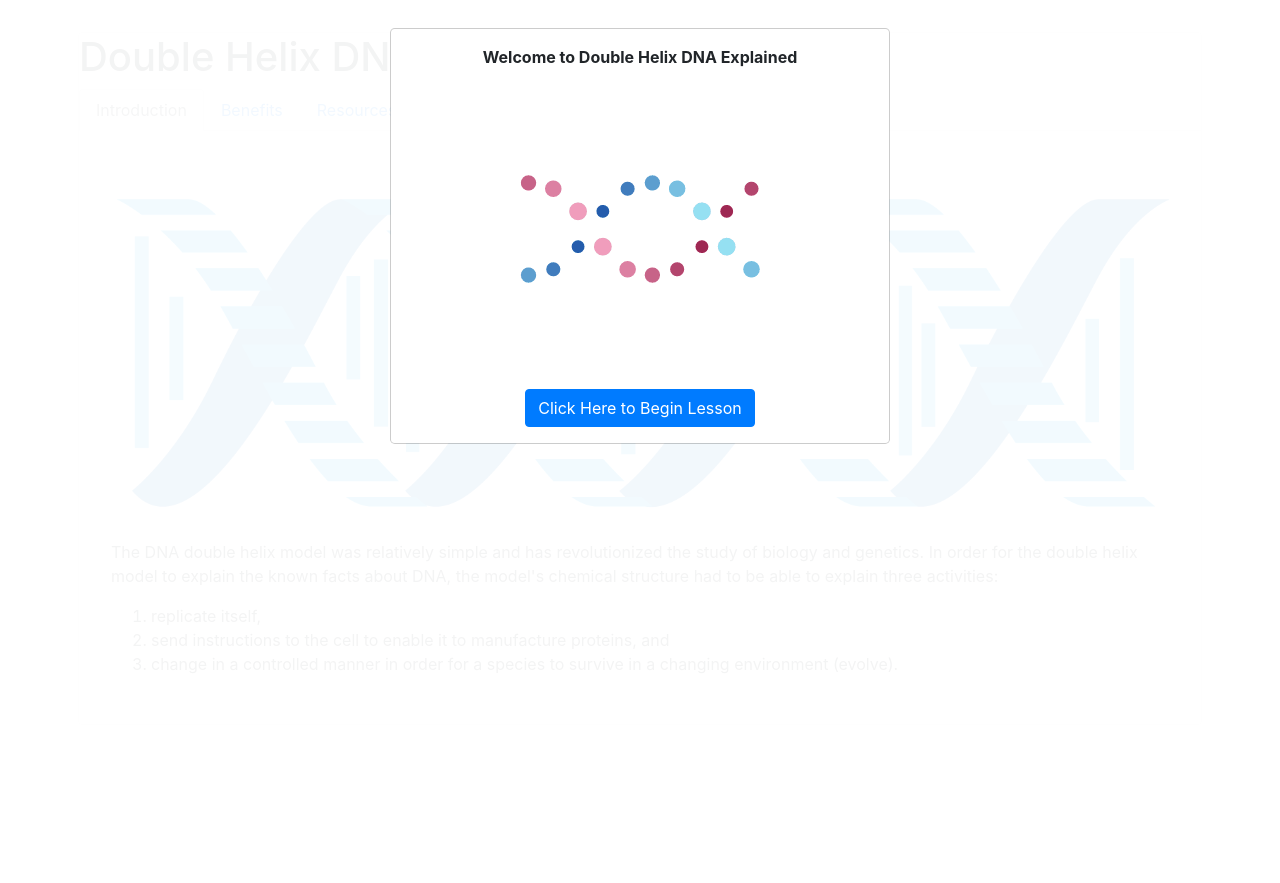
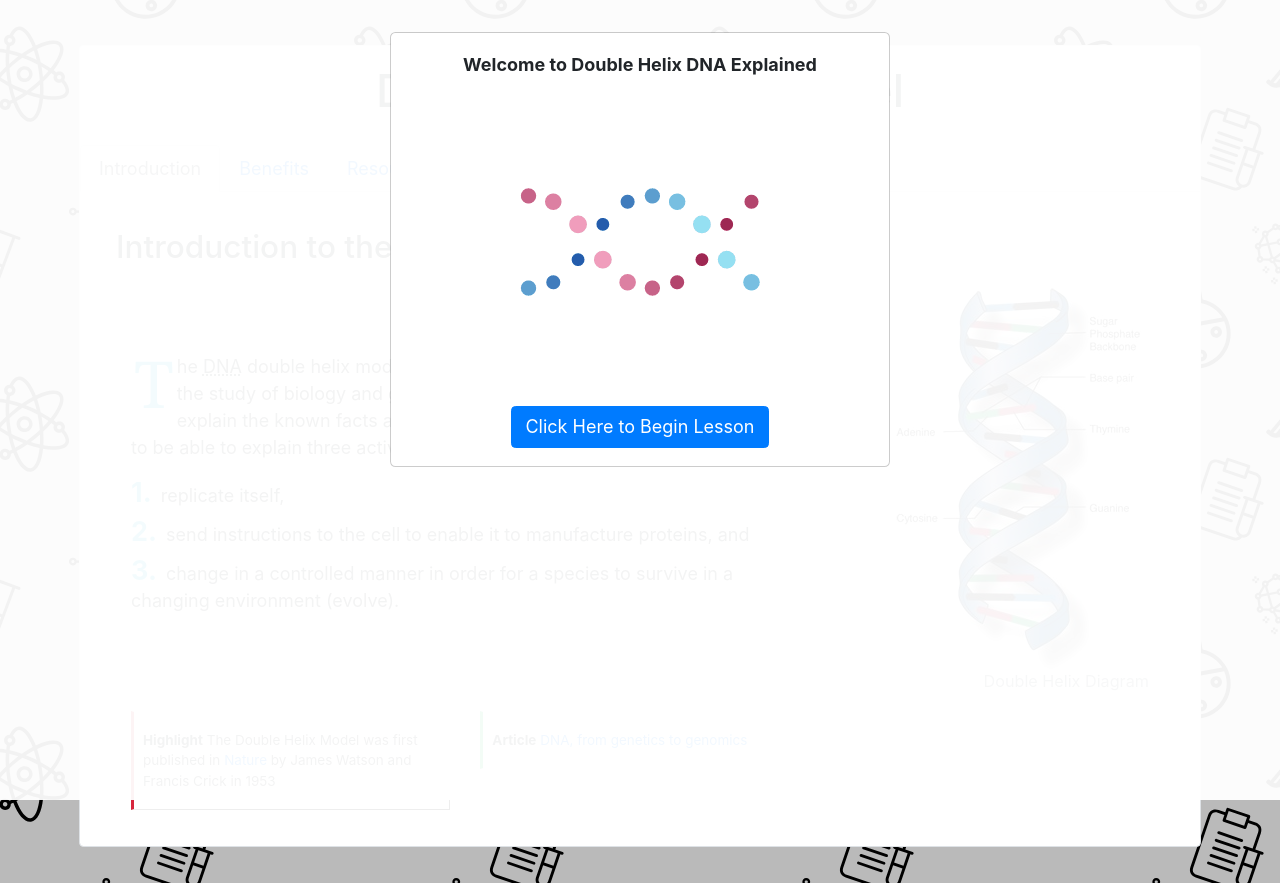
Before and after one commit to MDykeman/dbl-helix, a website: page index.html in a window 1280 px wide. Before the commit the page ends 800 px from the top, so only its background shows below. Drawn offline with nearby package versions, Linux system fonts and the light colour scheme.

Commit message:
Adding more context markup and styling as well as a svg background

```diff
--- a/Gruntfile.js
+++ b/Gruntfile.js
@@ -12,11 +12,27 @@ module.exports = function (grunt) {
             options: {
                 map: true,
                 processors: [
-                    require('autoprefixer')({browsers: ['last 1 version']})
+                    require('autoprefixer')({
+                        browsers: ['last 1 version']
+                    })
                 ]
             },
             dist: {
                 src: 'src/css/styles.css'
+            }
+        },
+        browserSync: {
+            dev: {
+                bsFiles: {
+                    src: [
+                        'src/sass/style.scss',
+                        'index.html'
+                    ]
+                },
+                options: {
+                    watchTask: true,
+                    server: './'
+                }
             }
         },
         watch: {
@@ -30,9 +46,12 @@ module.exports = function (grunt) {
         }
     });
 
+
     grunt.loadNpmTasks('grunt-postcss');
     grunt.loadNpmTasks('grunt-contrib-sass');
+    grunt.loadNpmTasks('grunt-browser-sync');
     grunt.loadNpmTasks('grunt-contrib-watch');
-    grunt.registerTask('default', ['watch', 'sass', 'postcss:dist']);
+
+    grunt.registerTask('default', ['watch', 'browserSync']);
 
 };
--- a/index.html
+++ b/index.html
@@ -16,7 +16,7 @@
 
 <body>
 
-    <div class="container d-flex h-100">
+    <div class="container d-flex h-100 mt-2">
         <div class="row align-self-center">
             <div class="app-wrapper">
 
@@ -38,23 +38,69 @@
                 <div class="tab-content" id="myTabContent">
                     <div class="tab-pane fade show active" id="intro" role="tabpanel" aria-labelledby="home-tab">
 
-                        <img class="img-fluid" src="src\assets\double-helix.png" alt="Double Helix Graphic">
 
-                        <p>The DNA double helix model was relatively simple and has revolutionized the study of biology
+                        <div class="container-fluid">
+                            <div class="row">
+                                <h3>Introduction to the Double Helix Model</h3>
+                            </div>
+                            <div class="row align-items-center">
+                                <div class="col-md-8">
+                                    <p class="intro-paragraph">
+                                        The <abbr title="deoxyribonucleic acid">DNA</abbr> double helix model was
+                                        relatively simple
+                                        and has
+                                        revolutionized the study of biology
                                         and
-                            genetics. In order for the double helix model to explain the known facts about DNA, the
+                                        genetics. In order for the double helix model to explain the known facts about
+                                        DNA,
+                                        the
                                         model's
                                         chemical structure had to be able to explain three activities:
                                         <ol>
                                             <li>replicate itself,</li>
-                                <li>send instructions to the cell to enable it to manufacture proteins, and </li>
-                                <li>change in a controlled manner in order for a species to survive in a changing
+                                            <li>send instructions to the cell to enable it to manufacture proteins, and
+                                            </li>
+                                            <li>change in a controlled manner in order for a species to survive in a
+                                                changing
                                                 environment
                                                 (evolve).</li>
                                         </ol>
                                     </p>
                                 </div>
+                                <div class="col-md-4">
+                                    <figure>
+                                        <img class="img-fluid" src="src\assets\double_helix_diagram.jpg" alt="Double Helix Diagram">
+                                        <figcaption class="figure-caption text-right">Double Helix Diagram</figcaption>
+                                    </figure>
+                                </div>
+
+                            </div>
+                            <div class="row">
+                                <div class="col-md-4">
+                                    <div class="resources-wrapper important">
+                                        <strong class="resource-label">Highlight</strong> The Double Helix Model was
+                                        first published in <a href="https://www.nature.com/" target="_blank" rel="noopener noreferrer">Nature</a>
+                                        by James Watson and Francis Crick in 1953
+                                    </div>
+                                </div>
+                                <div class="col-md-4">
+                                    <div class="resources-wrapper article">
+                                        <strong class="resource-label">Article</strong> <a href="https://blog.insito.me/dna-from-genetics-to-genomics-752fc3c82a4e"
+                                            target="_blank" rel="noopener noreferrer">DNA, from genetics to genomics</a>
+                                    </div>
+                                </div>
+                            </div>
+                        </div>
+
+                    </div>
+
+
                     <div class="tab-pane fade" id="benefits" role="tabpanel" aria-labelledby="profile-tab">
+
+
+                        <div class="row">
+                            <h3>Benefits of the Double Helix Model</h3>
+                        </div>
                         <p>Once the model was proposed, Watson and Crick and many others now turned to exploring how
                             DNA
                             went
--- a/package.json
+++ b/package.json
@@ -23,6 +23,7 @@
   "devDependencies": {
     "autoprefixer": "^9.2.0",
     "grunt": "^1.0.3",
+    "grunt-browser-sync": "^2.2.0",
     "grunt-cli": "^1.3.1",
     "grunt-contrib-sass": "^1.0.0",
     "grunt-contrib-watch": "^1.1.0",
--- a/src/js/index.js
+++ b/src/js/index.js
@@ -1,3 +1,3 @@
-$(window).on('load', function () {
-    $('#welcomeModal').modal('show');
-});
+ $(window).on('load', function () {
+     $('#welcomeModal').modal('show');
+ });
--- a/src/sass/style.scss
+++ b/src/sass/style.scss
@@ -1,11 +1,87 @@
+$primary-col: #23b3d3;
+$important-col: #d7263d;
+$resource-col: #20bf55;
+$attention-col: #fde74c;
+
+:root {
+    font-size: 18px;
+}
+
+body {
+    background-image: url('/src/assets/bg-pattern.svg')
+}
+
 .app-wrapper {
+    background: #fff;
     margin: 2rem .5rem;
     border: solid 1px #dee2e6;
+    border-radius: .25rem;
 
-    border-radius: .25rem;
+    h1 {
+        padding: 1rem;
+        text-align: center;
+    }
 
     .tab-content {
         padding: 2rem;
+
+        ol {
+            list-style: none;
+            counter-reset: 're-styled-list-items';
+            margin: 0;
+            padding: 0;
+
+            li {
+                counter-increment: re-styled-list-items;
+                font-size: 1rem;
+                margin-bottom: 0.5rem;
+
+                &::before {
+                    content: counter(re-styled-list-items) ".";
+                    font-weight: bold;
+                    font-size: 1.5rem;
+                    margin-right: 0.5rem;
+                    line-height: 1;
+                    color: $primary-col;
+                }
+            }
+        }
+
+        figure img {
+
+            float: right;
+        }
+
+        figcaption {
+            clear: both;
+        }
+
+        .intro-paragraph::first-letter {
+            font-size: 3.6rem;
+            font-family: Cambria, Cochin, Georgia, Times, 'Times New Roman', serif;
+            color: $primary-col;
+            line-height: .83;
+            padding-top: 4px;
+            padding-right: 3px;
+            padding-left: 3px;
+            display: block;
+            position: relative;
+            float: left;
+        }
+
+        .resources-wrapper {
+            border: #eee solid 1px;
+            padding: 1rem .5rem;
+            font-size: .75rem;
+        }
+
+        .article {
+            border-left: $resource-col solid 3px;
+        }
+
+        .important {
+            border-left: $important-col solid 3px;
+        }
     }
 }
 
```
Also changed, not shown: src/assets/bg-pattern.svg (added), src/assets/double_helix_diagram.jpg (added), src/css/styles.css, 2 other files. Lines whose indentation alone changed are shown as unchanged.
